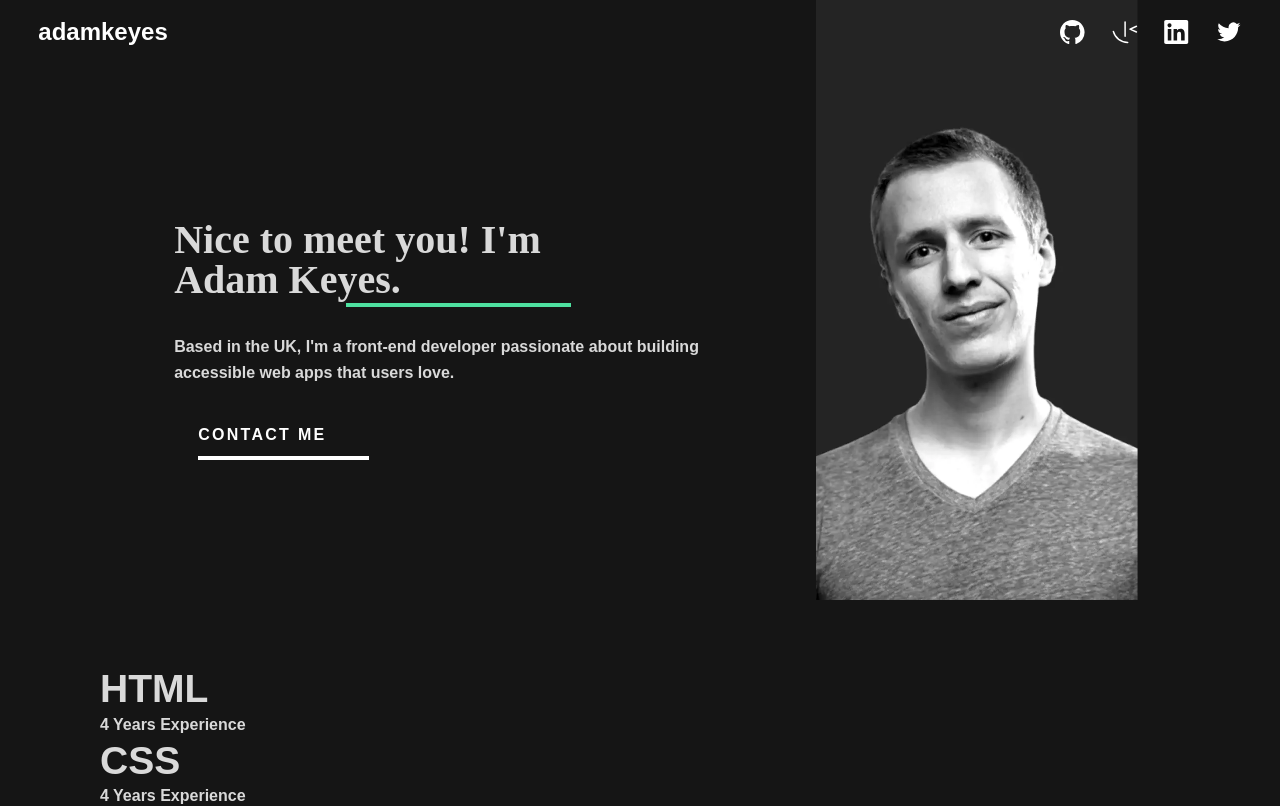
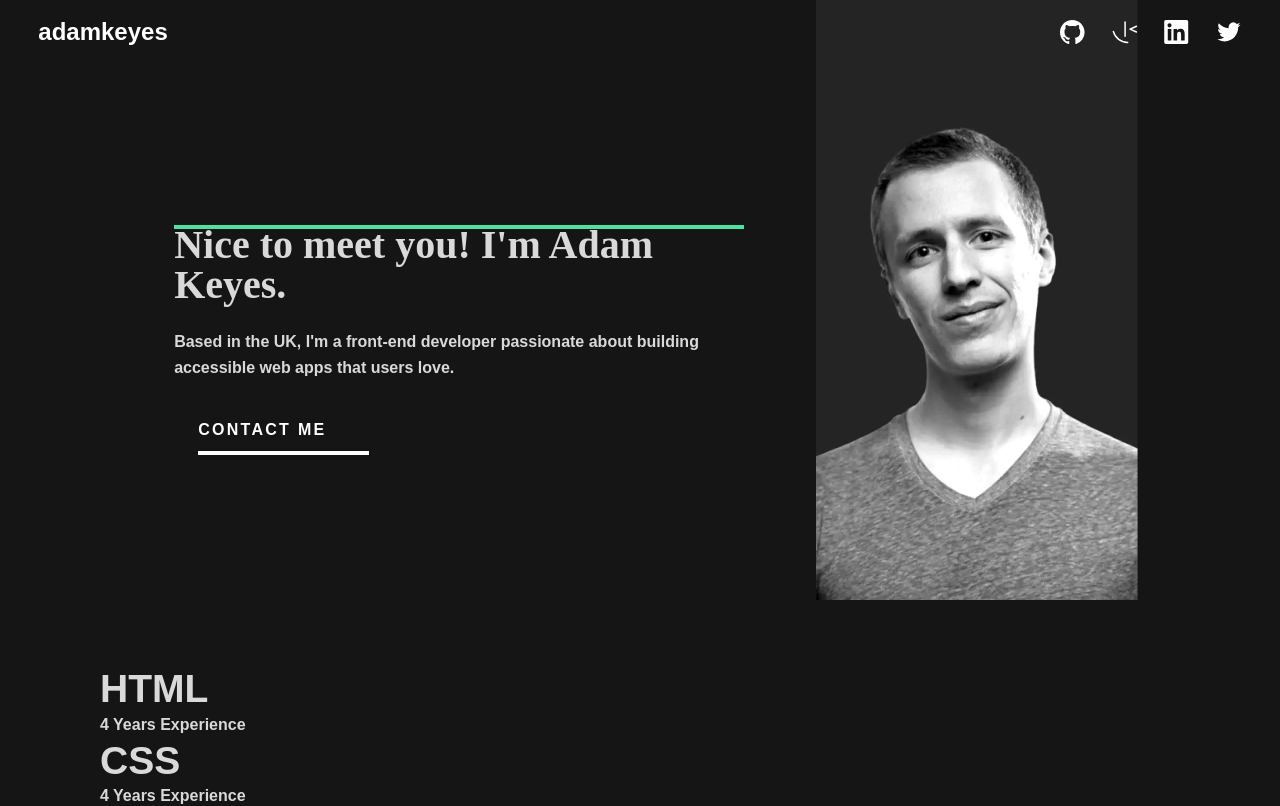
Before and after one commit to Hcmwebs/single-page-dev-portifolio, a React (Vite) app: page / in a window 1280 px wide. Shown: the top 806 px of the page. Built offline with nearby package versions, Linux system fonts and the light colour scheme.

Commit message:
changed the styled title for a span

```diff
--- a/src/components/Hero.jsx
+++ b/src/components/Hero.jsx
@@ -30,10 +30,7 @@ const Hero = () => {
 			<div className='hero-body'>
 				<h1>
 					Nice to meet you! I'm
-					<StyledTitle>
-						<h1>Adam Keyes.</h1>
-						<div className='underline'></div>
-					</StyledTitle>
+					<span> Adam Keyes.</span>
 				</h1>
 				<p>
 					Based in the UK, I'm a front-end developer passionate about building
--- a/src/styles/Hero.Styled.jsx
+++ b/src/styles/Hero.Styled.jsx
@@ -49,8 +49,16 @@ const StyledHero = styled.div`
 			font-size: 40px;
 			line-height: 40px;
 			text-align: center;
+			position: relative;
 			@media (min-width: 768px) {
-				text-align:left
+				text-align: left;
+			}
+			&::before {
+				content: '';
+				width: 100%;
+				height: 4px;
+				background-color: var(--accent);
+				position: absolute;
 			}
 		}
 
@@ -58,7 +66,7 @@ const StyledHero = styled.div`
 			line-height: 26px;
 			text-align: center;
 			@media (min-width: 768px) {
-				text-align:left
+				text-align: left;
 			}
 		}
 	}
```
